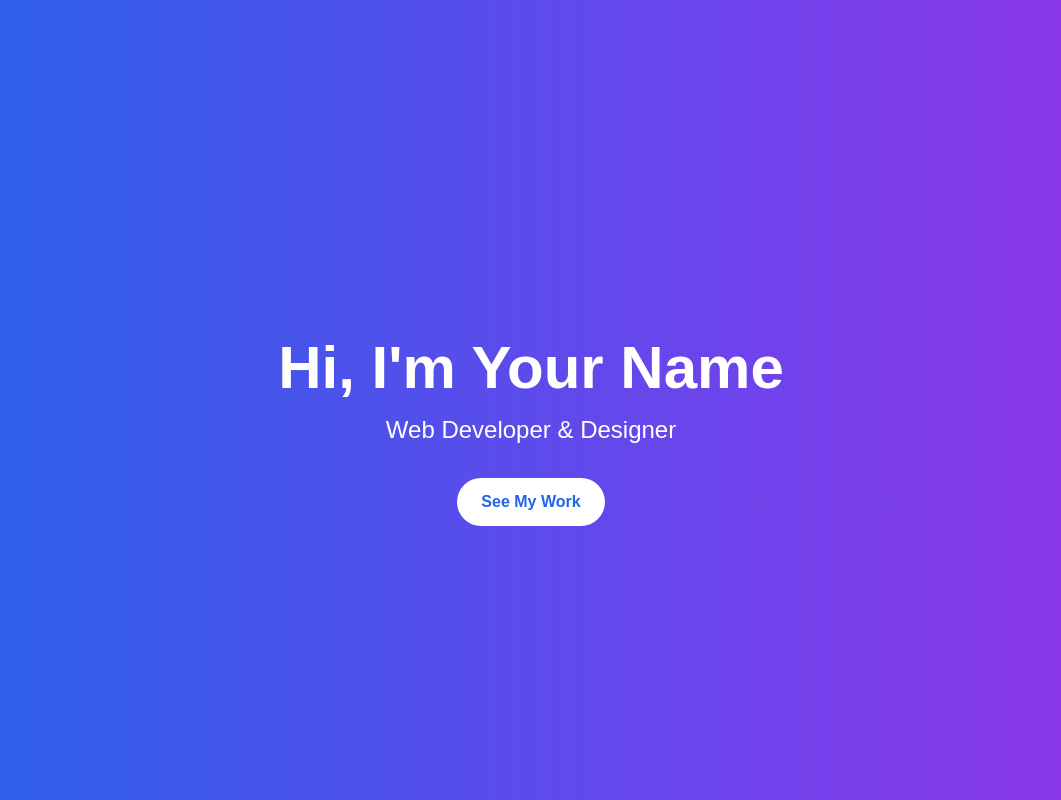
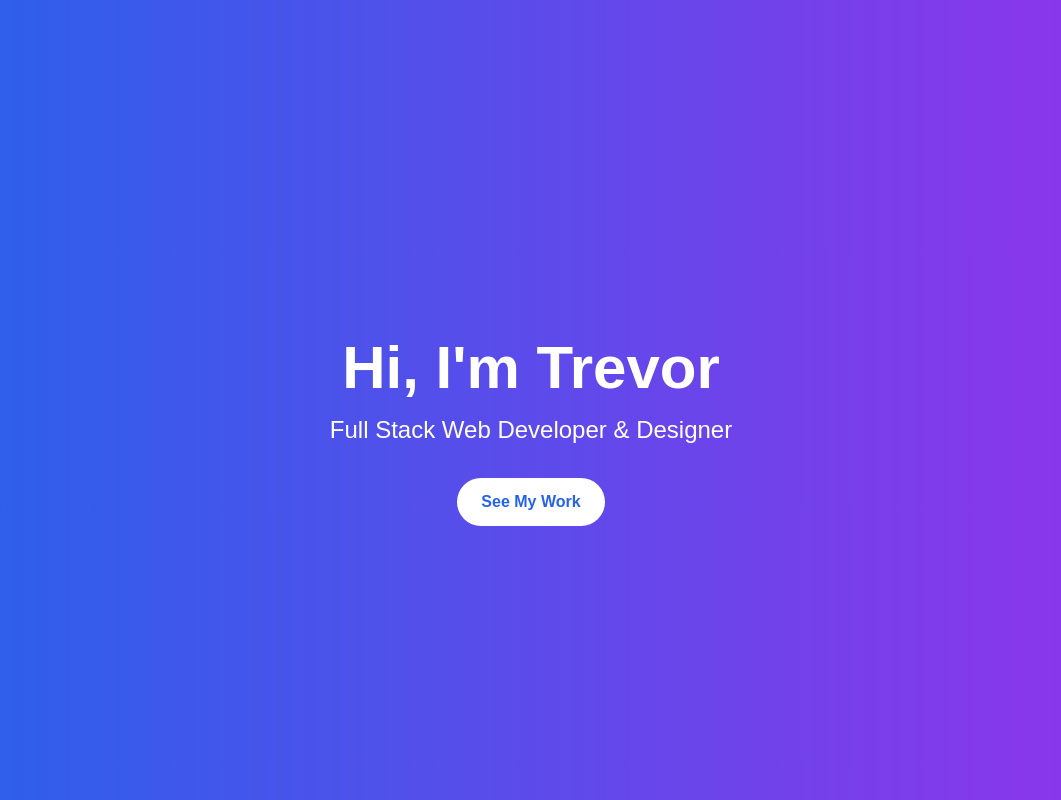
Before and after one commit to tpratt57/web-dev-port, a Next.js app: page / in a window 1280 px wide. Shown: the top 800 px of the page, without its empty margins (109-1170 px from the left). Built offline with nearby package versions, Linux system fonts and the light colour scheme.

Commit message:
changed text in hero section

```diff
--- a/app/components/Hero.jsx
+++ b/app/components/Hero.jsx
@@ -20,8 +20,8 @@
       ref={heroRef}
       className="min-h-screen flex flex-col justify-center items-center bg-gradient-to-r from-blue-600 to-purple-600 text-white pt-16"
     >
-      <h1 className="text-4xl md:text-6xl font-bold mb-4">Hi, I'm Your Name</h1>
-      <p className="text-xl md:text-2xl mb-8">Web Developer & Designer</p>
+      <h1 className="text-4xl md:text-6xl font-bold mb-4">Hi, I'm Trevor</h1>
+      <p className="text-xl md:text-2xl mb-8">Full Stack Web Developer & Designer</p>
       <a
         href="#projects"
         className="bg-white text-blue-600 px-6 py-3 rounded-full font-semibold hover:bg-gray-200 transition-colors"
```
